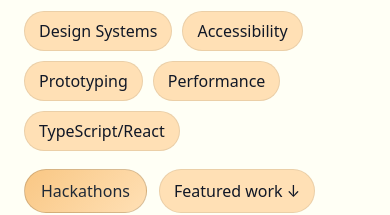
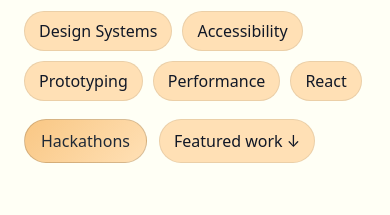
Before and after one commit to Aman-Kumar-ak/Portfolio, a React (Vite) app in the folder frontend/: page / in a window 390 px wide. Shown: the part 187-402 px from the top of the page. Built offline with nearby package versions, Linux system fonts and the light colour scheme; no server answers.

Commit message:
Optimization for phones

```diff
--- a/frontend/index.html
+++ b/frontend/index.html
@@ -2,7 +2,7 @@
 <html lang="en">
   <head>
     <meta charset="UTF-8" />
-    <meta name="viewport" content="width=device-width, initial-scale=1.0" />
+    <meta name="viewport" content="width=device-width, initial-scale=1.0, viewport-fit=cover" />
     <title>Aman Kumar • Portfolio</title>
     <link rel="icon" type="image/png" href="/favicon/favicon-image.png" />
     <link rel="preload" as="image" href="/hero-image/aman.jpg" fetchpriority="high" />
--- a/frontend/src/pages/Home.jsx
+++ b/frontend/src/pages/Home.jsx
@@ -44,7 +44,7 @@
               <span className="pill">Accessibility</span>
               <span className="pill">Prototyping</span>
               <span className="pill">Performance</span>
-              <span className="pill">TypeScript/React</span>
+              <span className="pill">React</span>
             </div>
 
             <div className="cta">
```
